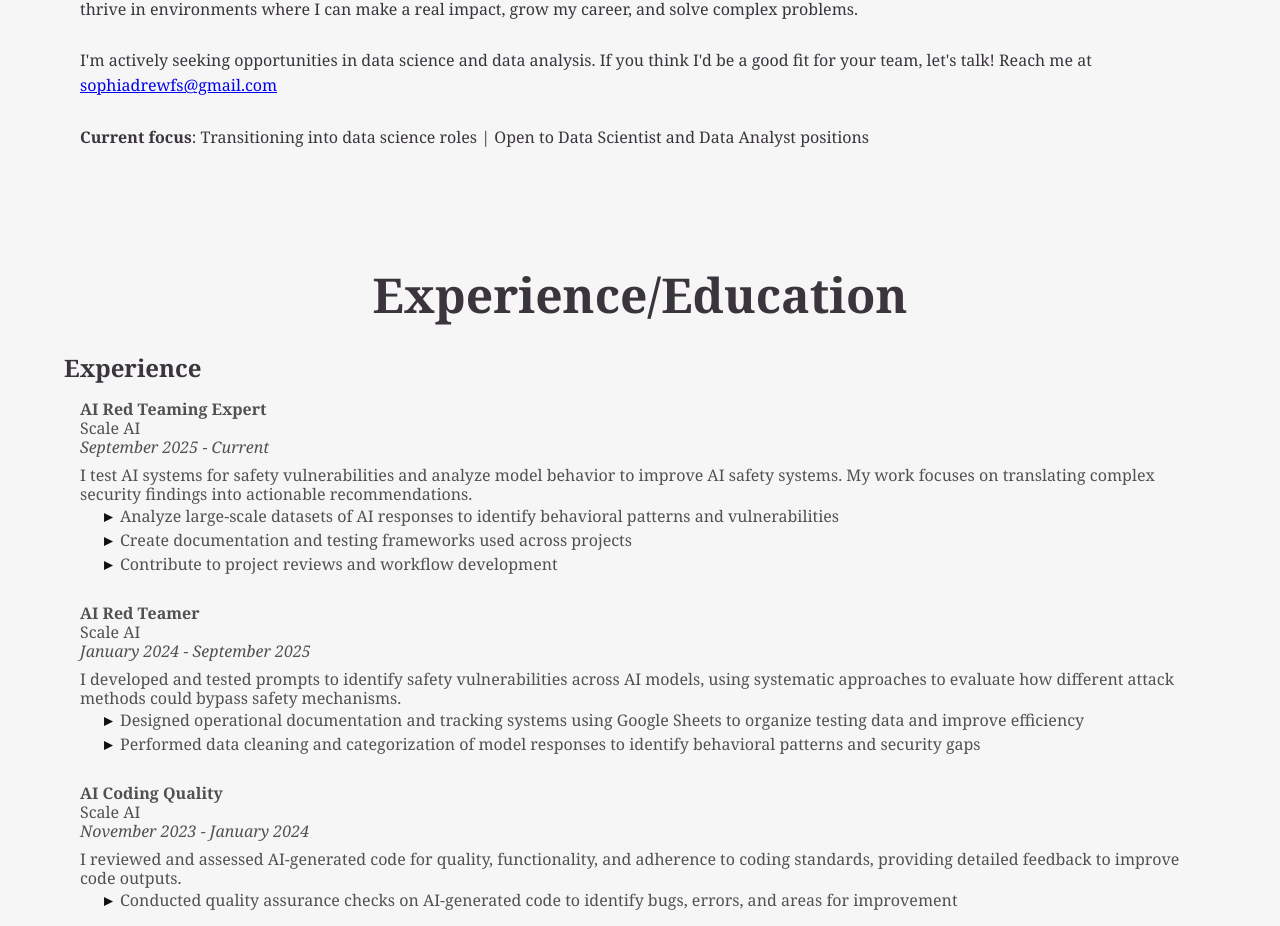
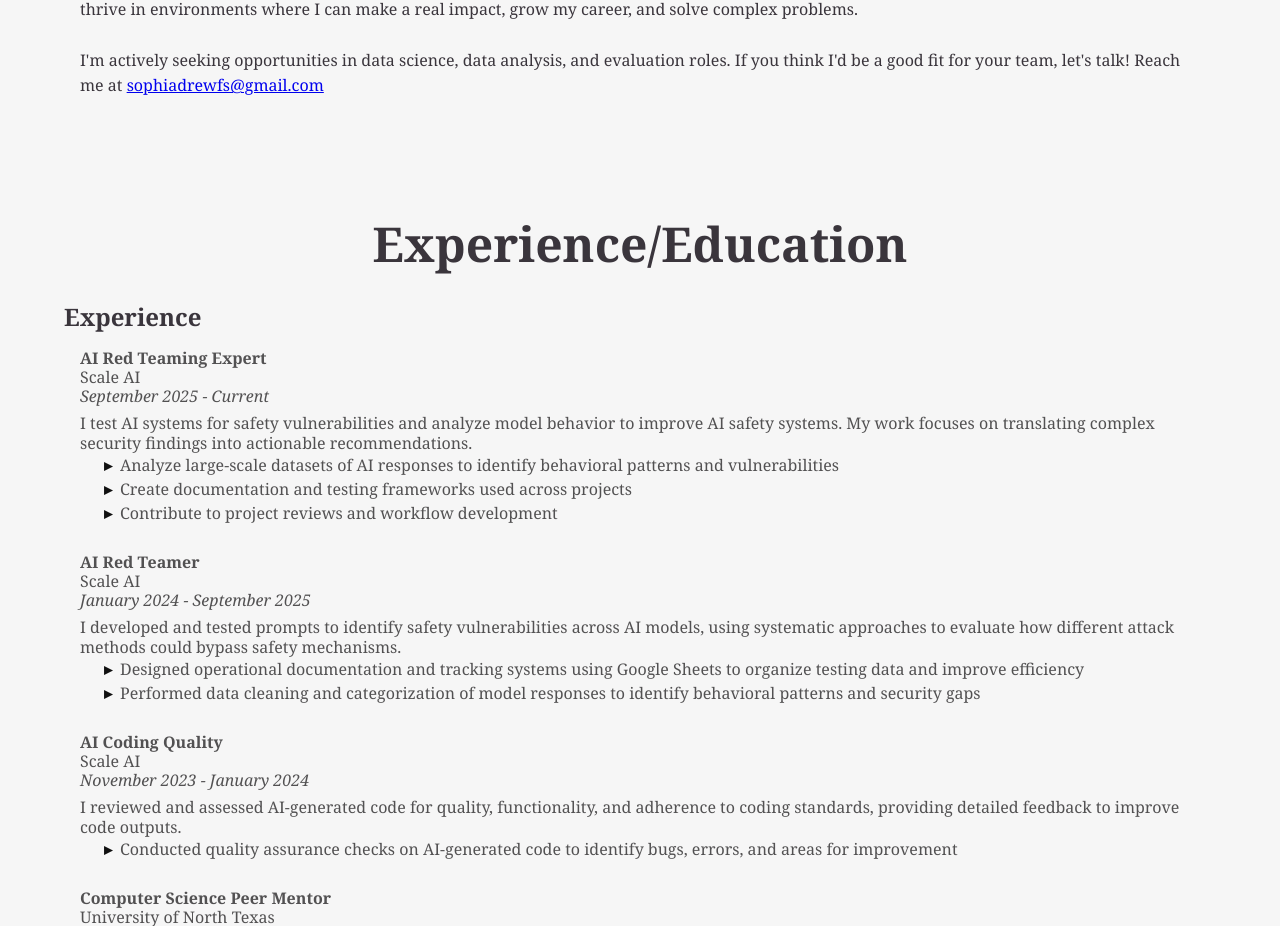
Before and after one commit to sophiadrewfs/portfolio, a React (Create React App) app: page / in a window 1280 px wide. Shown: the part 880-1806 px from the top of the page. Built offline with nearby package versions, Linux system fonts and the light colour scheme; the HTML template or start-up script is replaced by a standard one.

Commit message:
About me: Update

```diff
--- a/src/About.js
+++ b/src/About.js
@@ -12,8 +12,7 @@ function About() {
                                 I discovered my passion for data analysis through my work in AI red teaming. Whether I'm organizing datasets, running systematic analyses, or identifying trends that lead to real insights, I find myself genuinely excited by the process. That detail-oriented mindset that makes me enjoy crocheting and diamond painting, turns out to be exactly what makes me good at data work.<br/><br/>
                                 In this portfolio, you'll find two projects that showcase my analytical approach: a Two-Phase Red Teaming Case Study showcasing structured vulnerability testing and data analysis, and an Advanced Jailbreak Analysis examining AI model behavior patterns across multiple systems.<br/><br/>
                                 Outside of work, I'm back into contemporary dance (something I loved when I was younger), and I'm always looking for my next creative project. I thrive in environments where I can make a real impact, grow my career, and solve complex problems.<br/><br/>
-                                I'm actively seeking opportunities in data science and data analysis. If you think I'd be a good fit for your team, let's talk! Reach me at <a href="https://mail.google.com/mail/?view=cm&fs=1&to=sophiadrewfs@gmail.com" target="_blank" rel="noopener noreferrer">sophiadrewfs@gmail.com</a><br/><br/>
-                                <b>Current focus</b>: Transitioning into data science roles | Open to Data Scientist and Data Analyst positions
+                                I'm actively seeking opportunities in data science, data analysis, and evaluation roles. If you think I'd be a good fit for your team, let's talk! Reach me at <a href="https://mail.google.com/mail/?view=cm&fs=1&to=sophiadrewfs@gmail.com" target="_blank" rel="noopener noreferrer">sophiadrewfs@gmail.com</a>
             </p>
         </section>
     )
```
